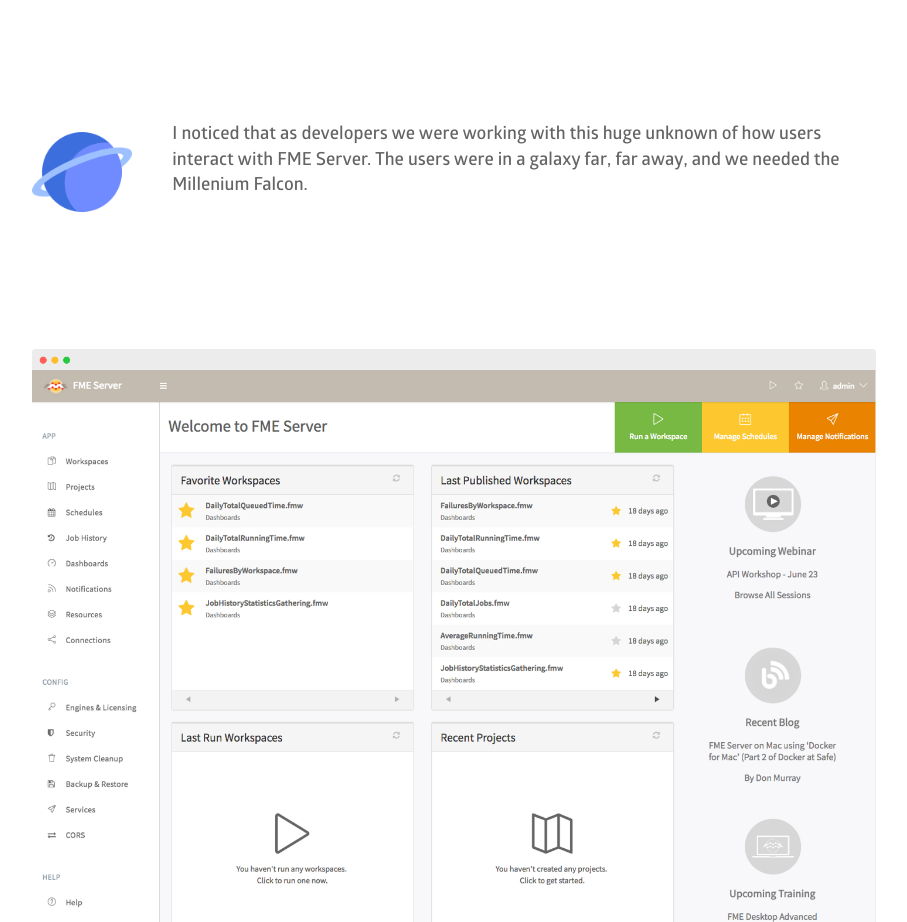
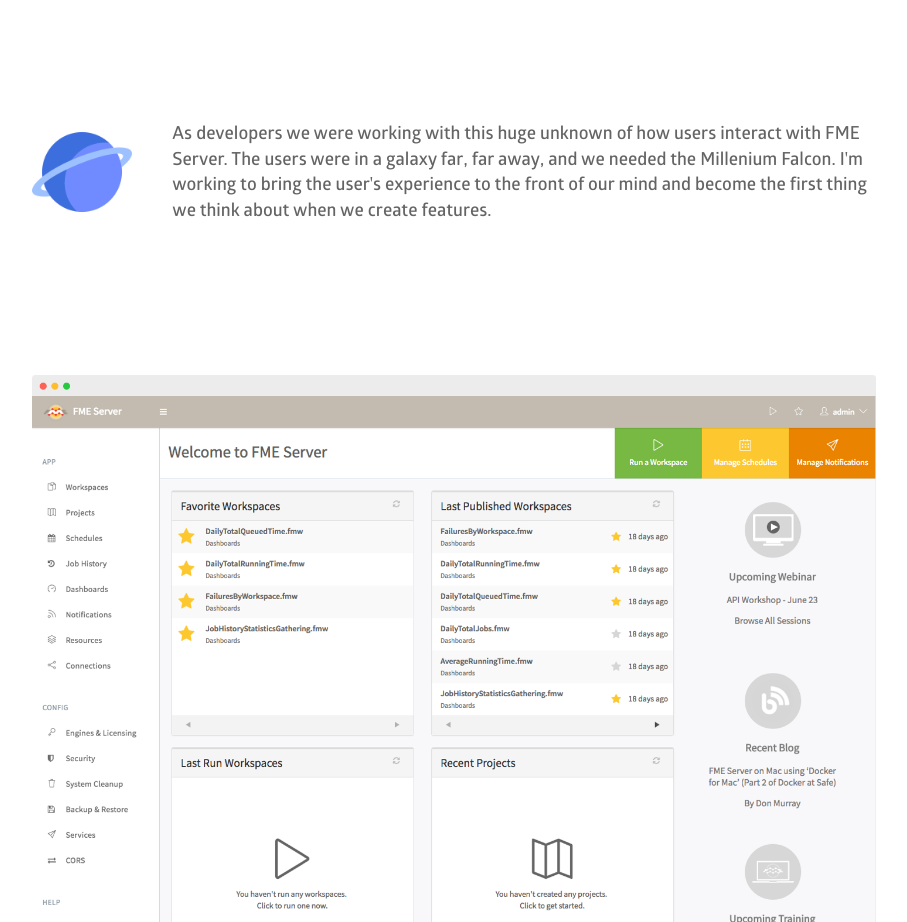
Before and after one commit to erin-bush/rubiks, a plain HTML site: page safe.html in a window 1280 px wide. Shown: the part 1420-2342 px from the top of the page, without its empty margins (186-1093 px from the left). Drawn offline with Linux system fonts and the light colour scheme.

Commit message:
Changed safe content

```diff
--- a/safe.html
+++ b/safe.html
@@ -61,7 +61,9 @@
         <div class="col-xs-12">
           <div class="inline">
             <img class="pull-left planet" src="css/images/space/uranus.png">
-            <p class="big-paragraph margin-bottom-50">I noticed that as developers we were working with this huge unknown of how users interact with FME Server. The users were in a galaxy far, far away, and we needed the Millenium Falcon.</p>
+            <p class="big-paragraph margin-bottom-50">As developers we were working with this huge unknown of how users interact with FME Server. The users were in a galaxy far, far away, and we needed the Millenium Falcon.
+              I'm working to bring the user's experience to the front of our mind and become the first thing we think about when we create features.
+            </p>
           </div>
           <img class="homepage-img center-block" src="safe/homepage.png"></img>
 
```
